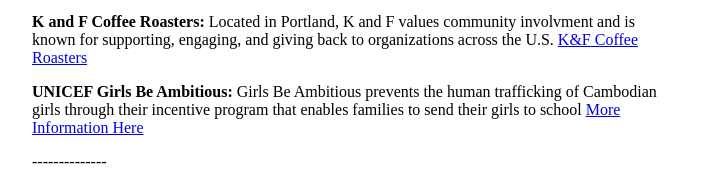
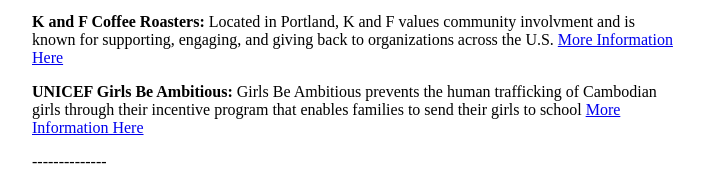
Before and after one commit to prjgrl/PRJGRL, a plain HTML site: page index.html.html in a window 1280 px wide. Shown: the part 936-1120 px from the top of the page, 283-991 px from the left. Drawn offline with Linux system fonts and the light colour scheme.

Commit message:
Update index.html.html

```diff
--- a/index.html.html
+++ b/index.html.html
@@ -75,7 +75,7 @@
            <p>
             <b> K and F Coffee Roasters: </b>
               Located in Portland, K and F values community involvment and is known for supporting, engaging, and giving back to organizations across the U.S.
-                <a href="http://kfcoffee.com/about-privatelabel/">K&F Coffee Roasters</a>
+                <a href="http://kfcoffee.com/about-privatelabel/">More Information Here</a>
         </p>
 
          <p>
```
